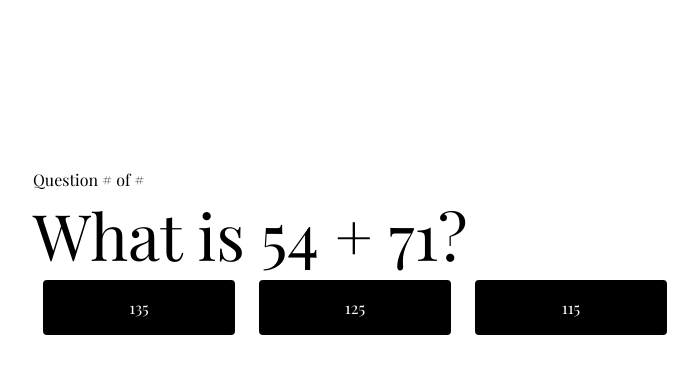
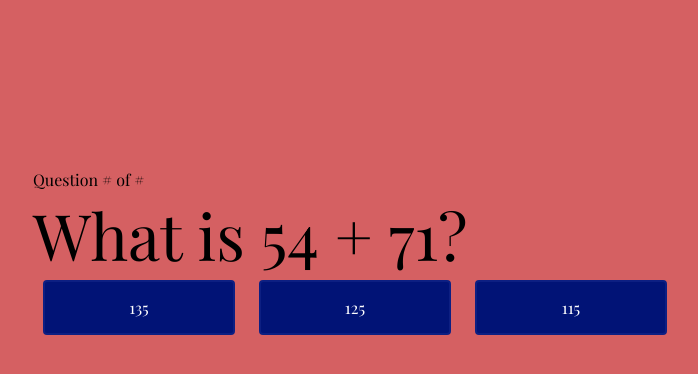
Before and after one commit to PrestonMclean/project_2, a PHP site: page / in a window 1280 px wide. Shown: the top 374 px of the page, without its empty margins (95-793 px from the left). Run offline with PHP 8.4, Linux system fonts and the light colour scheme; some web fonts are replaced.

Commit message:
styles and readme
add class correct and changed colors. updated the readme

```diff
--- a/css/styles.css
+++ b/css/styles.css
@@ -2,6 +2,7 @@
 
 body {
   font-family: 'Playfair Display', serif;
+  background-color: #D56062;
 }
 
 #quiz-box {
@@ -52,9 +53,9 @@ body {
   display: inline-block;
   bottom: 150px;
   border-radius: 4px;
-  border: 2px solid #000;
+  border: 2px solid #0D1F82;
   color: #fff;
-  background-color: #000;
+  background-color: #011376;
   padding: 15px;
   margin: 10px;
   transition: .5s ;
@@ -68,3 +69,8 @@ body {
 .btn:focus {
   outline: none;
 }
+
+.correct {
+  border-color: #31A34F;
+  background-color: #0DD943;
+}
```
Also changed, not shown: README.md.
